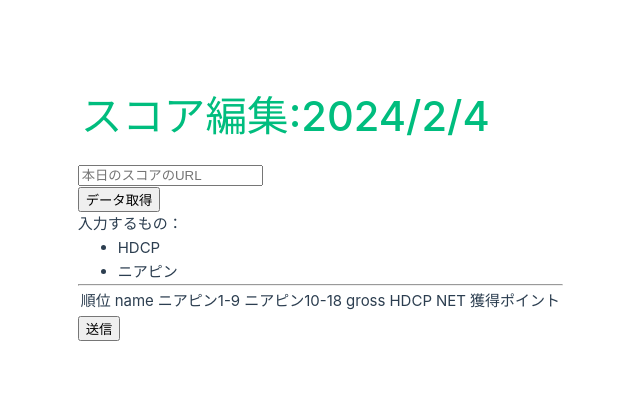
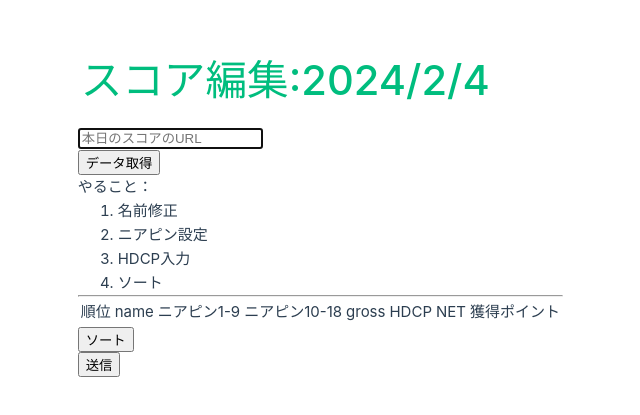
Before and after one commit to boneandrea/gplus-golf-score, a Vue app in the folder vue-project/: page / in a window 1280 px wide. Shown: the part 195-610 px from the top of the page, without its empty margins (77-717 px from the left). Built offline with nearby package versions, Linux system fonts and the light colour scheme; the HTML template or start-up script is replaced by a standard one.

Commit message:
sort機能

```diff
--- a/vue-project/src/components/Table.vue
+++ b/vue-project/src/components/Table.vue
@@ -46,6 +46,14 @@
      if(nearPinIndex===3) members.value[i].near3=true
  }
 
+ const sort=()=>{
+     members.value.sort((a,b)=>{
+         if(a.net>b.net) return 1
+         if(a.net<b.net) return -1
+         return 0
+     })
+ }
+
  const dragIndex = ref(null);
 
  const dragStart = (index) => {
@@ -54,7 +62,6 @@
  }
 
  const hdcp=(i)=>{
-     console.log(members.value[i].hdcp)
      members.value[i].net=
          members.value[i].gross-members.value[i].hdcp
  }
@@ -84,7 +91,8 @@
             <div class="col">
                 <input class="form-control"
                    type="url" id="url"
-                   placeholder="本日のスコアのURL"
+                       placeholder="本日のスコアのURL"
+                       autofocus
                 />
             </div>
             <div class="col">
@@ -94,11 +102,13 @@
                 <div v-show="spinner" class="spinner-border text-secondary" role="status" id="status"/>
             </div>
         </div>
-        <p>入力するもの：</p>
-        <ul>
-            <li>HDCP</li>
-            <li>ニアピン</li>
-        </ul>
+        <p>やること：</p>
+        <ol>
+            <li>名前修正</li>
+            <li>ニアピン設定</li>
+            <li>HDCP入力</li>
+            <li>ソート</li>
+        </ol>
         <hr>
         <table class="table table-striped table-bordered">
             <thead>
@@ -152,7 +162,14 @@
                 </tr>
             </tbody>
         </table>
-        <button class="btn btn-primary" @click="send">送信</button>
+        <div class="form-group row">
+            <div class="col">
+                <button class="btn btn-success" @click="sort">ソート</button>
+            </div>
+            <div class="col">
+                <button class="btn btn-primary" @click="send">送信</button>
+            </div>
+        </div>
     </div>
 </template>
 
```
